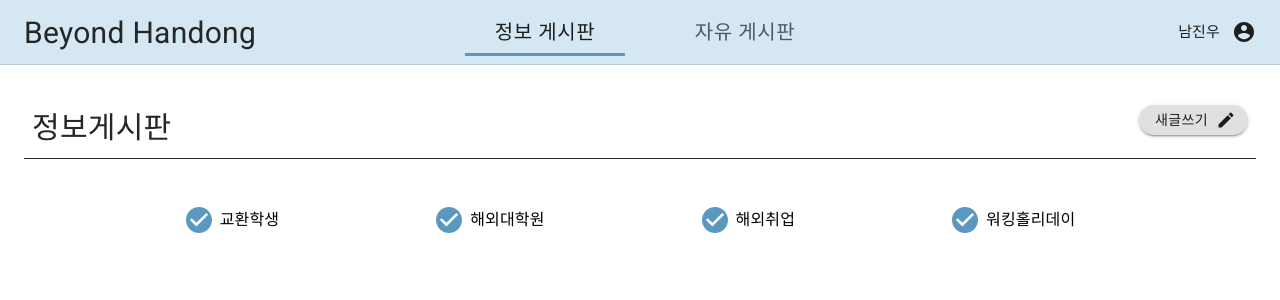
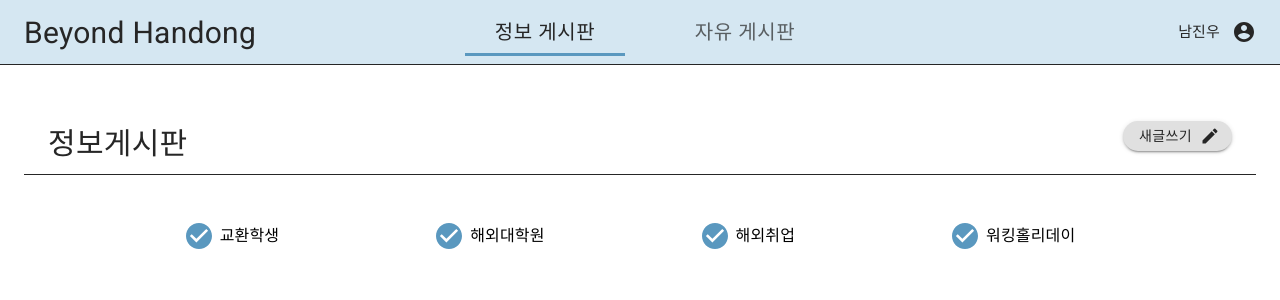
Before and after one commit to BeyondHandong/BH_FrontEnd, a React (Create React App) app: page / in a window 1280 px wide. Shown: the top 300 px of the page. Built offline with nearby package versions, Linux system fonts and the light colour scheme.

Commit message:
solve the warnning

```diff
--- a/src/components/MainCheck.js
+++ b/src/components/MainCheck.js
@@ -14,7 +14,6 @@ const useStyles = makeStyles((theme) => ({
     justifyContent: 'center',
     marginBottom: theme.spacing(2),
     marginTop: theme.spacing(2),
-    width: '100%',
   },
   check: {
     marginRight: theme.spacing(20),
--- a/src/components/MainTitle.js
+++ b/src/components/MainTitle.js
@@ -3,24 +3,26 @@ import { makeStyles } from "@material-ui/core/styles";
 import Container from "@material-ui/core/Container";
 import Typography from "@material-ui/core/Typography";
 import Button from "@material-ui/core/Button";
-import Grid from "@material-ui/core/Grid";
 import CreateIcon from "@material-ui/icons/Create";
 
 const useStyles = makeStyles((theme) => ({
   root: {
     marginTop: theme.spacing(4),
-    borderBottom: `1.5px solid #262626`
+    borderBottom: `1.5px solid #262626`,
+    display: "flex",
+    justifyContent: "space-between",
   },
   pageTitle: {
     fontSize: 30,
-    marginBottom: theme.spacing(3)
+    marginBottom: theme.spacing(1)
   },
   newButton: {
     maxWidth: "300px",
     maxHeight: "30px",
     minWidth: "30px",
     minHeight: "30px",
-    borderRadius: 30
+    borderRadius: 30,
+    backgroundColor: "",
   }
 }));
 
@@ -30,11 +32,10 @@ export default function CheckboxLabels(props) {
   return (
     <React.Fragment>
       <Container maxWidth="lg" className={classes.root}>
-        <Grid container spacing={4} justify="space-between">
           <Typography
+            component="span"
             className={classes.pageTitle}
-            align="Left"
-            color="#262626"
+            color="inherit"
             gutterBottom
           >
             {props.title}
@@ -42,12 +43,11 @@ export default function CheckboxLabels(props) {
           <Button
             className={classes.newButton}
             variant="contained"
-            color="#F2F2F2"
+            color="inherit"
             endIcon={<CreateIcon />}
           >
             새글쓰기
           </Button>
-        </Grid>
       </Container>
     </React.Fragment>
   );
--- a/src/components/TopBar.js
+++ b/src/components/TopBar.js
@@ -29,7 +29,7 @@ function TabPanel(props) {
     >
       {value === index && (
         <Box p={3}>
-          <Typography>{children}</Typography>
+          <Typography component="span">{children}</Typography>
         </Box>
       )}
     </div>
@@ -70,20 +70,16 @@ function LinkTab(props) {
 const useStyles = makeStyles((theme) => ({
   root: {
     flexGrow: 1,
-    backgroundColor: theme.palette.background.paper,
     color: '#262626',
   },
   appBar: {
-    borderBottom: `1px solid ${theme.palette.divider}`,
+    borderBottom: `1px solid #262626`,
     backgroundColor: '#D5E7F2',
   },
   toolbar: {
     flexWrap: 'wrap',
     alignitems: 'space-between',
-    display: 'flex',
-    alignItems: 'center',
     justifyContent: 'center',
-
   },
   title: {
     flexGrow: 1,
@@ -125,8 +121,8 @@ export default function NavTabs() {
 
   return (
     <div className={classes.root}>
-      <AppBar position="static" color="#D5E7F2" elevation={0} className={classes.appBar}>
-        <Toolbar className={classes.toolbar}>
+      <AppBar position="static" color="inherit" elevation={0} className={classes.appBar}>
+        <Toolbar component="span" className={classes.toolbar}>
           <Typography noWrap className={classes.title}>
             Beyond Handong
           </Typography>
@@ -147,7 +143,7 @@ export default function NavTabs() {
           </Tabs>
 
 
-          <Typography className={classes.font}>
+          <Typography component="span" className={classes.font}>
                 남진우
           </Typography>
           {auth && (
@@ -159,7 +155,6 @@ export default function NavTabs() {
                 onClick={handleMenu}
                 color="inherit"
                 edge = "end"
-
               >
                 <AccountCircle />
               </IconButton>
```
